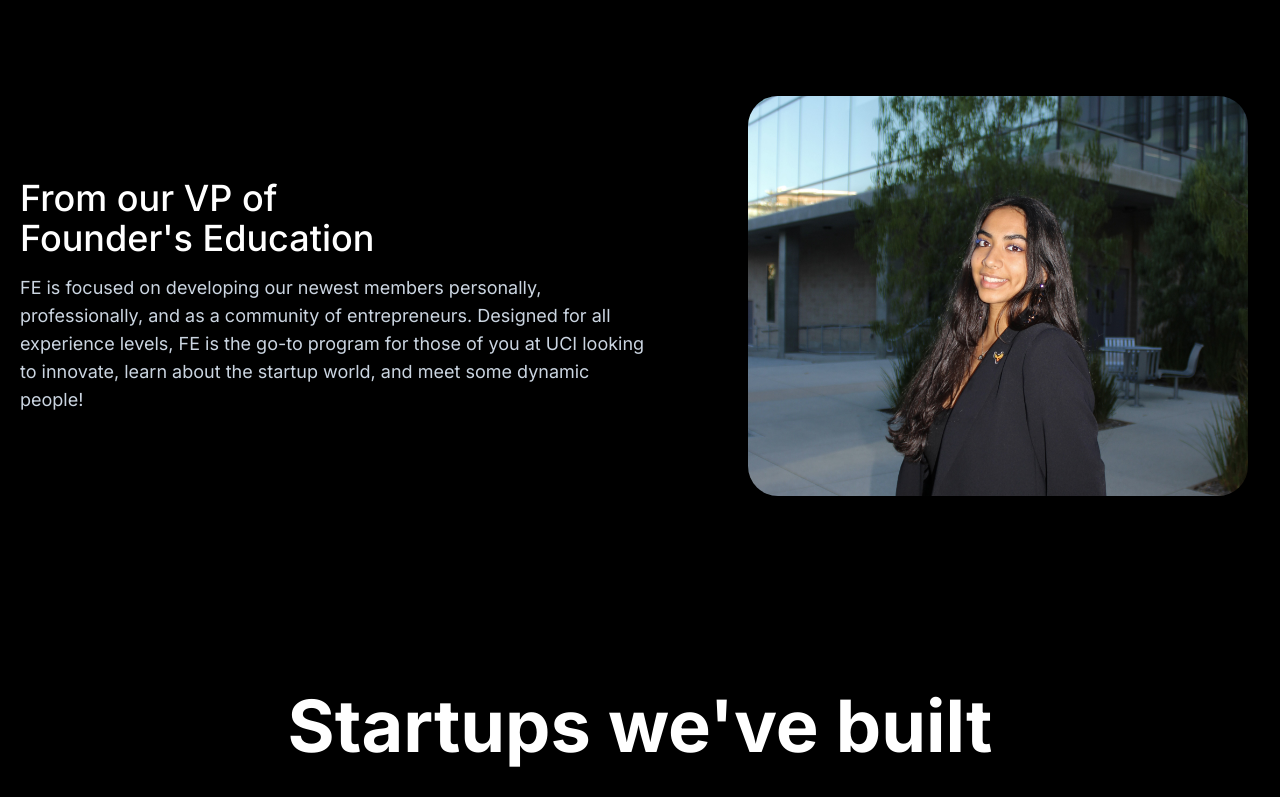
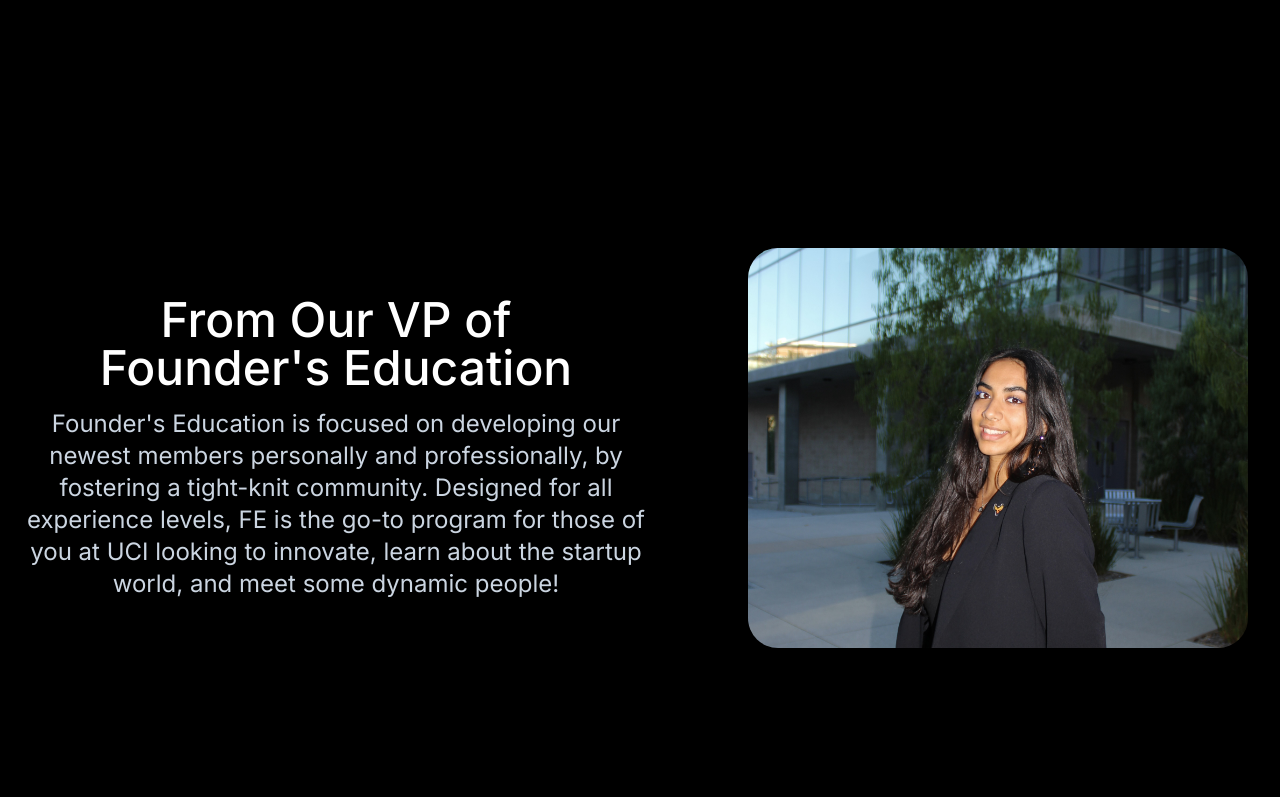
Before and after one commit to sepatuci/sepatuci-website, a Next.js app: page /founderseducation in a window 1280 px wide. Shown: the part 648-1445 px from the top of the page. Built offline with nearby package versions, Linux system fonts and the light colour scheme.

Commit message:
fixed formatting of fe page

```diff
--- a/src/components/FEComponents/fevp-section.tsx
+++ b/src/components/FEComponents/fevp-section.tsx
@@ -6,15 +6,15 @@
   return (
     <section className="text-white body-font bg-black">
       <div className="container mx-auto flex px-5 py-24 md:flex-row flex-col items-center">
-        <div className="lg:flex-grow md:w-1/2 lg:pr-24 md:pr-16 flex flex-col md:items-start md:text-left mb-16 md:mb-0 items-center text-center">
-          <h1 className="title-font sm:text-4xl text-3xl mb-4 font-medium text-white">
-            From our VP of
+        <div className="lg:flex-grow md:w-1/2 lg:pr-24 md:pr-16 flex flex-col md:items-center md:text-left mb-16 md:mb-0 items-center text-center">
+          <h1 className="text-center title-font sm:text-5xl text-3xl mb-4 font-medium text-white">
+            From Our VP of
             <br></br>
             Founder&apos;s Education
           </h1>
-          <p className="text-lg text-slate-300">
-          FE is focused on developing our newest members personally, professionally,
-          and as a community of entrepreneurs. Designed for all experience levels, FE is
+          <p className="text-center md:text-2xl text-lg text-slate-300">
+          Founder's Education is focused on developing our newest members personally and professionally,
+          by fostering a tight-knit community. Designed for all experience levels, FE is
           the go-to program for those of you at UCI looking to innovate, learn about the
           startup world, and meet some dynamic people!{" "}
           </p>
--- a/src/components/FEComponents/main-founders.tsx
+++ b/src/components/FEComponents/main-founders.tsx
@@ -9,7 +9,7 @@
 const MainFE: React.FC = () => {
   return (
     <section className="text-white body-font bg-black">
-      <div className="container px-5 pt-24 pb-24 mx-auto items-center justify-center flex flex-col">
+      <div className="md:h-screen container px-5 pt-24 pb-24 mx-auto items-center justify-center flex flex-col">
         <div className="flex flex-col text-center w-full mb-10">
           <h1 className="text-5xl font-bold title-font text-white mb-4">
           The Program
```
